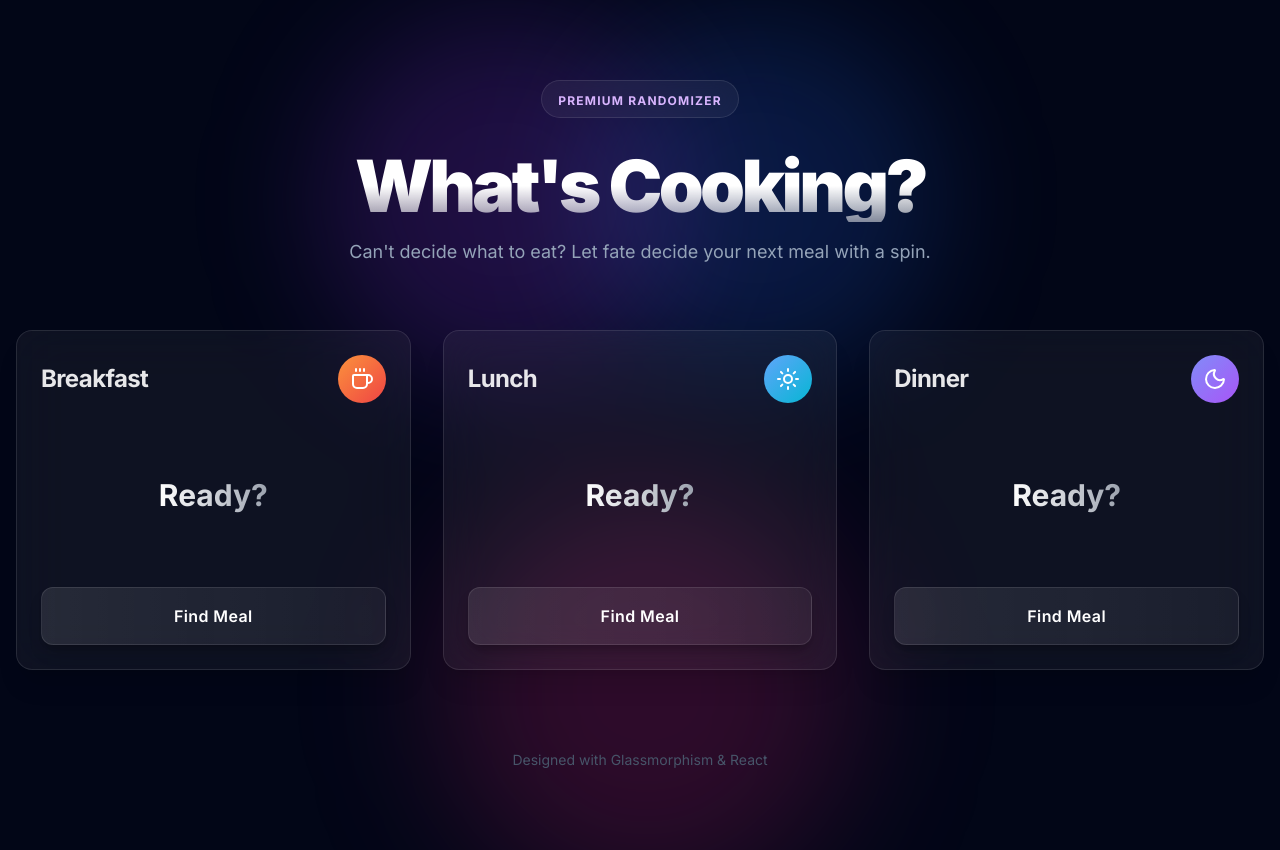
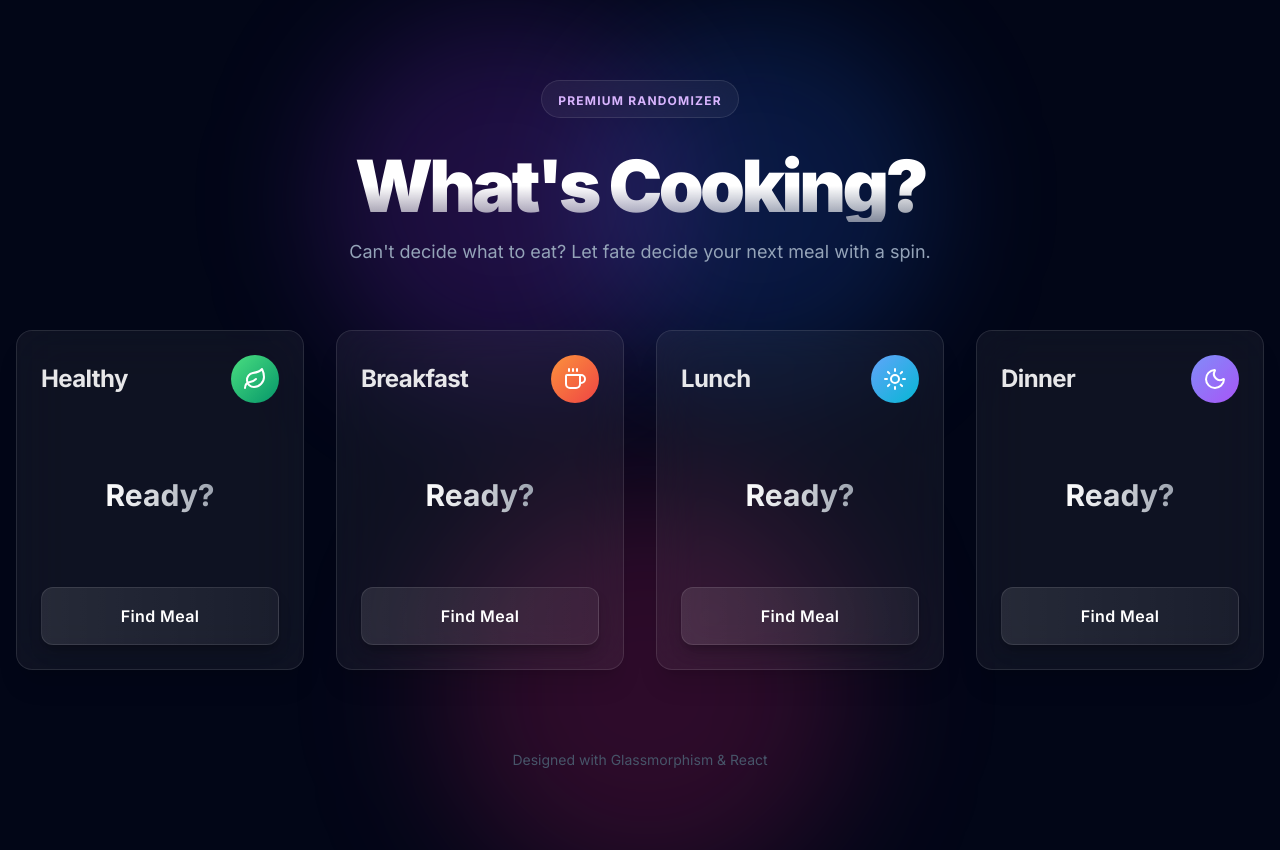
Before and after one commit to exo213/food, a React (Vite) app: page / in a window 1280 px wide. Built offline with nearby package versions, Linux system fonts and the light colour scheme.

Commit message:
Update App.jsx

```diff
--- a/src/App.jsx
+++ b/src/App.jsx
@@ -1,7 +1,7 @@
 import React from 'react';
 import MealCard from './components/MealCard';
 import { foodLists } from './data/foodData';
-import { Coffee, Sun, Moon } from 'lucide-react'; // Icons for meals
+import { Coffee, Sun, Moon, Leaf } from 'lucide-react'; // Icons for meals
 
 function App() {
   return (
@@ -30,7 +30,13 @@ function App() {
         </header>
 
         {/* Grid Layout */}
-        <div className="grid grid-cols-1 md:grid-cols-3 gap-6 lg:gap-8">
+        <div className="grid grid-cols-1 sm:grid-cols-2 xl:grid-cols-4 gap-6 lg:gap-8">
+          <MealCard
+            title="Healthy"
+            items={foodLists.healthy}
+            icon={Leaf}
+            color="from-green-400 to-emerald-600"
+          />
           <MealCard
             title="Breakfast"
             items={foodLists.breakfast}
```
